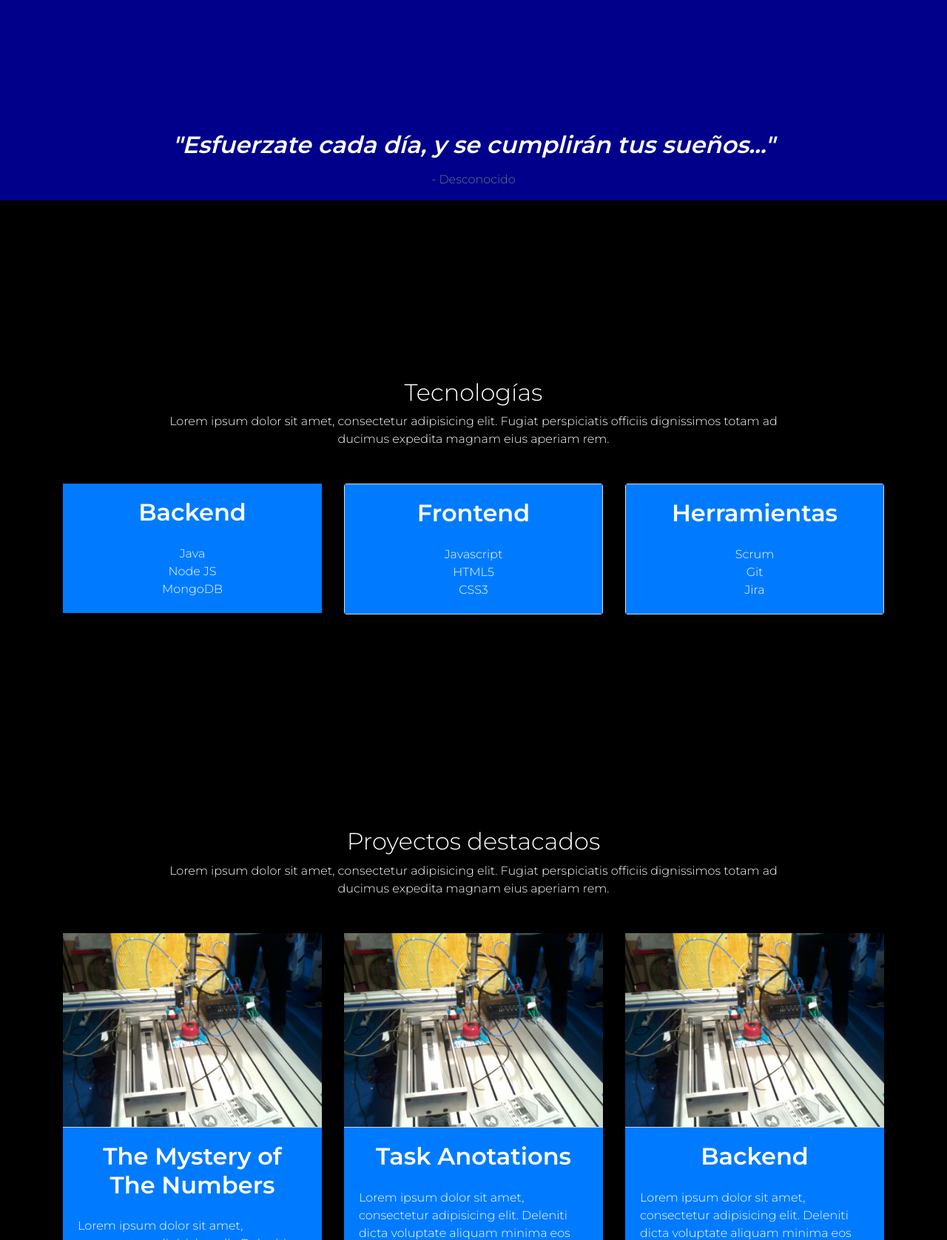
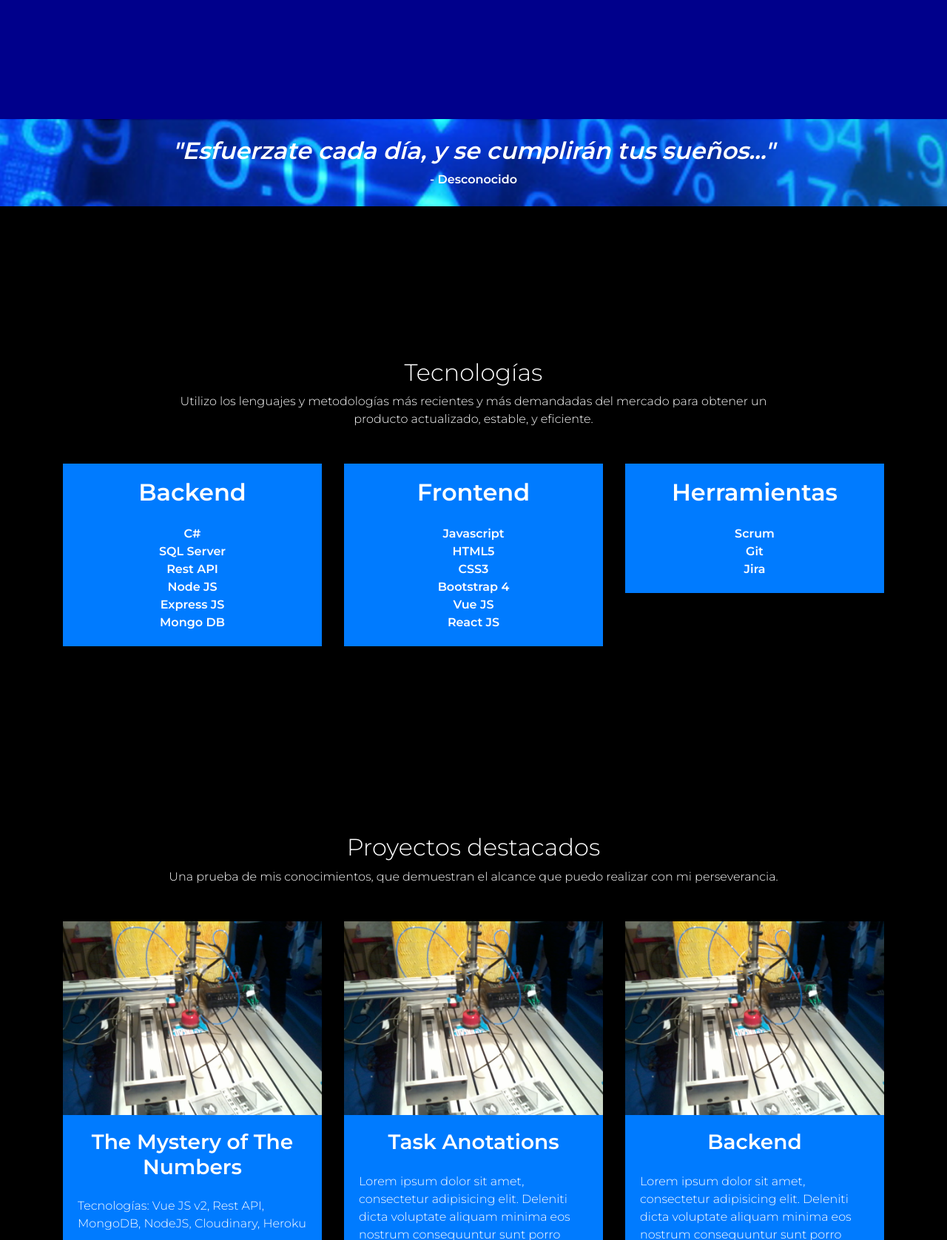
Before and after one commit to diazfabio18/portfolio-test, a plain HTML site: page index.html in a window 1280 px wide. Shown: the part 631-2308 px from the top of the page at 74% size. Drawn offline with nearby package versions, Linux system fonts and the light colour scheme.

Commit message:
fix: text lorem ipsum
text changed on technologies, proyects, main, footer

```diff
--- a/index.html
+++ b/index.html
@@ -72,11 +72,13 @@
                 <div class="col-lg-6 align-self-center mr-5">
                     <h1 class="mb-4">Fabio Leonel Díaz <br><span class="text-warning">Full-Stack-Developer</span></h1>
                     <p class="lead mb-4">
-                        Lorem ipsum dolor sit amet, consectetur adipisicing elit. Illum magni maxime est numquam. Dolorum aperiam voluptatibus, quas suscipit magni provident.
+                        Un autodidacta que siempre le ha gustado la programación.
+                        <br>
+                        Te demostraré, todo lo que puede hacer una persona que solo tiene voluntad para crecer...
                     </p>
                     <div class="mb-4">
-                        <a href="#" class="btn btn-primary mr-2 mb-3 shadow">LinkedIn</a>
-                        <a href="#" class="btn btn-dark mr-2 mb-3 shadow">GitHub</a>
+                        <a href="https://www.linkedin.com/in/diazfabio/" class="btn btn-primary mr-2 mb-3 shadow">LinkedIn</a>
+                        <a href="https://github.com/diazfabio18/" class="btn btn-dark mr-2 mb-3 shadow">GitHub</a>
                     </div>
                     <p>Automatizaciones, diseño, desarrollo ... y más!</p>
                 </div>
@@ -88,17 +90,17 @@
     </main>
 
     <!-- HEADER -->
-    <header class="container-fluid mt-2 mb-2">
-        <h2 class="text-center mt-3 mb-3 font-weight-bolder font-italic">"Esfuerzate cada día, y se cumplirán tus sueños..."</h2>
-        <p class="text-muted text-center ">- Desconocido</p>
+    <header class="container-fluid p-4">
+        <h2 class="text-center font-weight-bolder font-italic">"Esfuerzate cada día, y se cumplirán tus sueños..."</h2>
+        <p class="font-weight-bolder text-center m-0 p-0">- Desconocido</p>
     </header>
 
     <!-- Tecnologías-->
-    <section class="py-5 tools d-flex" id="tech">
+    <section class="  tools d-flex" id="tech">
         <div class="container align-self-center">
             <div class="w-75 text-center mx-auto mb-5">
                 <h2>Tecnologías</h2>
-                <p>Lorem ipsum dolor sit amet, consectetur adipisicing elit. Fugiat perspiciatis officiis dignissimos totam ad ducimus expedita magnam eius aperiam rem.</p>
+                <p>Utilizo los lenguajes y metodologías más recientes y más demandadas del mercado para obtener un producto actualizado, estable, y eficiente. </p>
             </div>
             <div class="row">
                 <div class="col-lg-4">
@@ -107,37 +109,43 @@
                             <h2 class="text-center font-weight-bold mb-4">Backend</h2>
 
                             <ul class="list-unstyled mb-0 text-center">
-                                <li>Java</li>
-                                <li>Node JS</li>
-                                <li>MongoDB</li>
+                                <li class="font-weight-bold">C#</li>
+                                <li class="font-weight-bold">SQL Server</li>
+                                <li class="font-weight-bold">Rest API</li>
+                                <li class="font-weight-bold">Node JS</li>
+                                <li class="font-weight-bold">Express JS</li>
+                                <li class="font-weight-bold">Mongo DB</li>
                             </ul>
                         </div>
 
                     </div>
                 </div>
                 <div class="col-lg-4">
-                    <div class="card">
+                    <div class="card border-0">
                         <div class="card-body bg-primary">
                             <h2 class="text-center font-weight-bold mb-4">Frontend</h2>
 
                             <ul class="list-unstyled mb-0 text-center">
-                                <li>Javascript</li>
-                                <li>HTML5</li>
-                                <li>CSS3</li>
+                                <li class="font-weight-bold">Javascript</li>
+                                <li class="font-weight-bold">HTML5</li>
+                                <li class="font-weight-bold">CSS3</li>
+                                <li class="font-weight-bold">Bootstrap 4</li>
+                                <li class="font-weight-bold">Vue JS</li>
+                                <li class="font-weight-bold">React JS</li>
                             </ul>
                         </div>
 
                     </div>
                 </div>
                 <div class="col-lg-4">
-                    <div class="card">
+                    <div class="card border-0">
                         <div class="card-body bg-primary">
                             <h2 class="text-center font-weight-bold mb-4">Herramientas</h2>
 
                             <ul class="list-unstyled mb-0 text-center">
-                                <li>Scrum</li>
-                                <li>Git</li>
-                                <li>Jira</li>
+                                <li class="font-weight-bold">Scrum</li>
+                                <li class="font-weight-bold">Git</li>
+                                <li class="font-weight-bold">Jira</li>
                             </ul>
                         </div>
 
@@ -152,18 +160,18 @@
         <div class="container align-self-center">
             <div class="w-75 text-center mx-auto mb-5">
                 <h2>Proyectos destacados</h2>
-                <p>Lorem ipsum dolor sit amet, consectetur adipisicing elit. Fugiat perspiciatis officiis dignissimos totam ad ducimus expedita magnam eius aperiam rem.</p>
+                <p>Una prueba de mis conocimientos, que demuestran el alcance que puedo realizar con mi perseverancia.</p>
             </div>
             <div class="row">
                 <div class="col-lg-4 mb-4">
                     <div class="card border-0 ">
-                       <div class="card-header p-0">
+                       <div class="card-header p-0 border-0">
                            <img src="./images/PLC.jpg" alt="" class="img-fluid">
                        </div>
                         <div class="card-body bg-primary">
-                            <h2 class="text-center font-weight-bold mb-4">The Mystery of The Numbers</h2>
+                            <h3 class="text-center font-weight-bold mb-4">The Mystery of The Numbers</h3>
 
-                            <p>Lorem ipsum dolor sit amet, consectetur adipisicing elit. Deleniti dicta voluptate aliquam minima eos nostrum consequuntur sunt porro vero excepturi.
+                            <p>
 
                             Tecnologías: Vue JS v2, Rest API, MongoDB, NodeJS, Cloudinary, Heroku</p>
 
@@ -178,19 +186,19 @@
 
                 <div class="col-lg-4 mb-4">
                     <div class="card border-0 ">
-                       <div class="card-header p-0">
+                       <div class="card-header p-0 border-0">
                            <img src="./images/PLC.jpg" alt="" class="img-fluid">
                        </div>
                         <div class="card-body bg-primary">
-                            <h2 class="text-center font-weight-bold mb-4">Task Anotations</h2>
+                            <h3 class="text-center font-weight-bold mb-4">Task Anotations</h3>
 
                             <p>Lorem ipsum dolor sit amet, consectetur adipisicing elit. Deleniti dicta voluptate aliquam minima eos nostrum consequuntur sunt porro vero excepturi.
 
                             Tecnologías: React JS, Typescript</p>
 
                             <div class="text-center">
-                                <a href="" class="btn btn-dark">Ver en Github</a>
-                                <a href="" class="btn btn-success">Ver en vivo</a>
+                                <a href="" class="btn btn-dark"><i class="icon ion-md-briefcase mr-1 icon-size"></i>Ver en Github</a>
+                                <a href="" class="btn btn-success"><i class="icon ion-md-wifi mr-1 icon-size"></i>Ver en vivo</a>
                             </div>
                         </div>
 
@@ -198,17 +206,17 @@
                 </div>
                 <div class="col-lg-4 mb-4">
                     <div class="card border-0 ">
-                       <div class="card-header p-0">
+                       <div class="card-header p-0 border-0">
                            <img src="./images/PLC.jpg" alt="" class="img-fluid">
                        </div>
                         <div class="card-body bg-primary">
-                            <h2 class="text-center font-weight-bold mb-4">Backend</h2>
+                            <h3 class="text-center font-weight-bold mb-4">Backend</h3>
 
                             <p>Lorem ipsum dolor sit amet, consectetur adipisicing elit. Deleniti dicta voluptate aliquam minima eos nostrum consequuntur sunt porro vero excepturi.</p>
 
                             <div class="text-center">
-                                <a href="" class="btn btn-dark">Ver en Github</a>
-                                <a href="" class="btn btn-success">Ver en vivo</a>
+                                <a href="" class="btn btn-dark"><i class="icon ion-md-briefcase mr-1 icon-size"></i>Ver en Github</a>
+                                <a href="" class="btn btn-success"><i class="icon ion-md-wifi mr-1 icon-size"></i>Ver en vivo</a>
                             </div>
                         </div>
 
@@ -232,7 +240,7 @@
                     <div class="col-lg-6">
                         <h2>Red profesional</h2>
 
-                        <span class="list-inline-item"><i class="icon ion-logo-linkedin mr-2 text-warning icon-size"></i> <a href="" class="link-contact">enlace a link</a></span>
+                        <span class="list-inline-item"><i class="icon ion-logo-linkedin mr-2 text-warning icon-size"></i> <a href="https://www.linkedin.com/in/diazfabio/" class="link-contact">diazfabio</a></span>
                     </div>
                 </div>
             </div>
@@ -243,12 +251,15 @@
     <div class="container">
         <div class="row">
             <div class="col-lg-6">
-                <p>Desarrollado por <a href="#" class="text-warning">Fabio Leonel Díaz</a></p>
+                <p>Desarrollado por <a href="https://github.com/diazfabio18/" class="text-warning">Fabio Leonel Díaz</a></p>
             </div>
             <div class="col-lg-6 text-right">
 
-                <ul class="list-inline mb-0">
-                    <li> <a href="">d</a></li>
+                <ul class="list-inline mb-0 ">
+                    <li class="list-inline-item"> <a href="https://www.instagram.com/fl_diaz"><i class="icon ion-logo-instagram icon-big text-light"></i></a></li>
+                    <li class="list-inline-item"> <a href="https://www.facebook.com/fl.diaz.3/"><i class="icon ion-logo-facebook icon-big text-light"></i></a></li>
+                    <li class="list-inline-item"> <a href="https://www.linkedin.com/in/diazfabio/"><i class="icon ion-logo-linkedin icon-big text-light"></i></a></li>
+                    <li class="list-inline-item"> <a href="https://github.com/diazfabio18"><i class="icon ion-logo-github icon-big text-light"></i></a></li>
                 </ul>
             </div>
         </div>
--- a/style.css
+++ b/style.css
@@ -21,6 +21,14 @@ body {
 .navbar-toggler:focus {
     outline: none;
 }
+
+/*********** HEADER ***************/
+header{
+    background-image: url(images/finance.png);
+    background-repeat: no-repeat;
+    background-size: cover;
+}
+
 
 /*********** MAIN *****************/
 
@@ -55,5 +63,5 @@ a:link, a:visited, a:active{
 }
 
 .icon-big{
-    font-size: 40px;
+    font-size: 30px;
 }
```
Also changed, not shown: images/finance.png (added), 2 other files.
